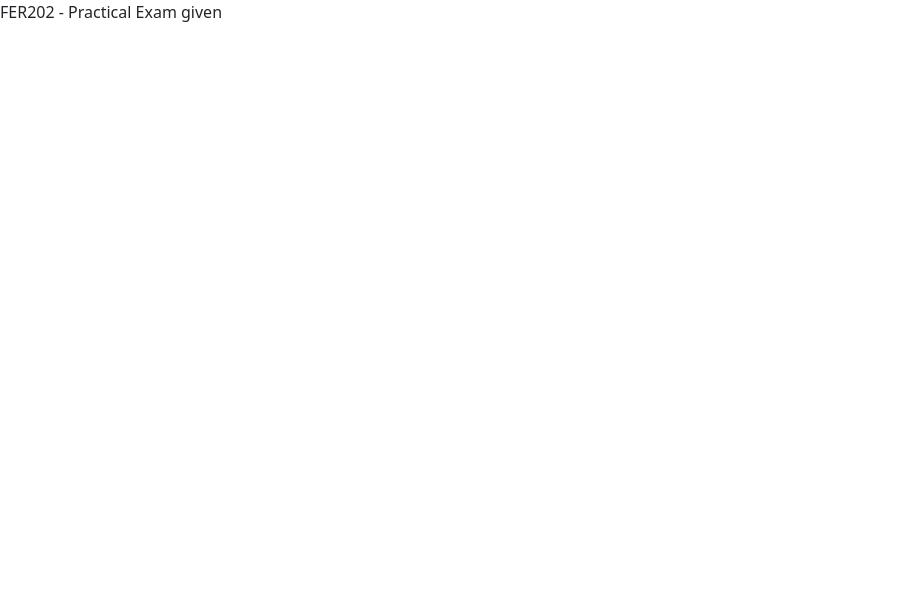
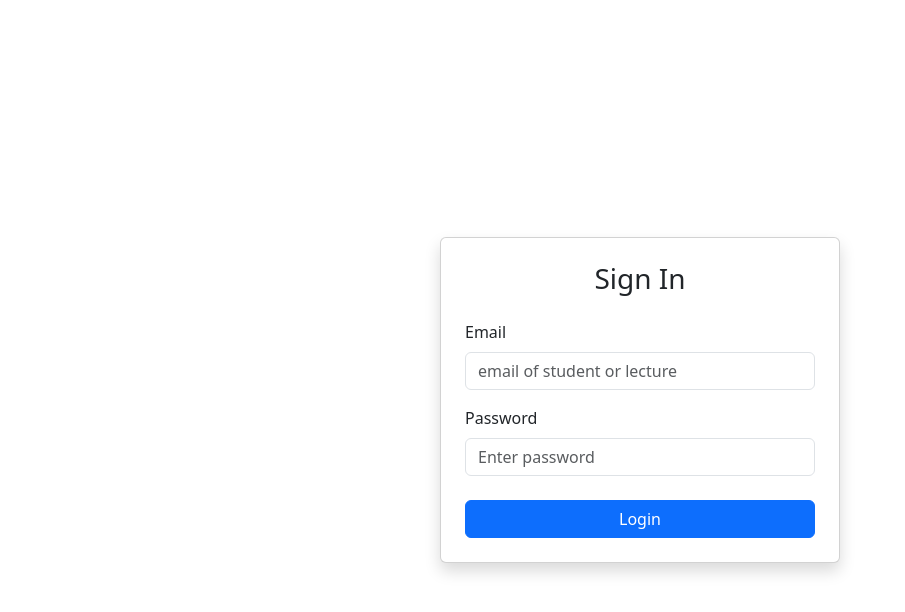
Before and after one commit to cuonghoang1103/Lab6_HE176322, a React (Create React App) app: page /login in a window 1280 px wide. Shown: the top 612 px of the page, without its empty margins (0-905 px from the left). Built offline with nearby package versions, Linux system fonts and the light colour scheme.

Commit message:
Task 1: trang đăng nhập và điều hướng /login

```diff
--- a/src/App.js
+++ b/src/App.js
@@ -1,7 +1,25 @@
+import { BrowserRouter, Routes, Route, Navigate } from 'react-router-dom';
+import PrivateRoute from './components/PrivateRoute';
+import LoginPage from './pages/LoginPage';
+import SyllabusPage from './pages/SyllabusPage';
+
 function App() {
-    return (
-        <div>FER202 - Practical Exam given</div>
-    )
+  return (
+    <BrowserRouter>
+      <Routes>
+        <Route path="/login" element={<LoginPage />} />
+
+        {/* các trang cần đăng nhập */}
+        <Route element={<PrivateRoute />}>
+          <Route path="/syllabus" element={<SyllabusPage />} />
+        </Route>
+
+        {/* "/" và mọi đường dẫn sai đều về /login */}
+        <Route path="/" element={<Navigate to="/login" replace />} />
+        <Route path="*" element={<Navigate to="/login" replace />} />
+      </Routes>
+    </BrowserRouter>
+  );
 }
 
 export default App;
--- /dev/null
+++ b/src/components/PrivateRoute.js
@@ -0,0 +1,10 @@
+import { Navigate, Outlet } from 'react-router-dom';
+
+// chưa đăng nhập thì không cho vào, đẩy về /login
+function PrivateRoute() {
+  const user = JSON.parse(localStorage.getItem('user'));
+
+  return user ? <Outlet /> : <Navigate to="/login" replace />;
+}
+
+export default PrivateRoute;
--- /dev/null
+++ b/src/pages/LoginPage.js
@@ -0,0 +1,108 @@
+import { useState } from 'react';
+import { useNavigate } from 'react-router-dom';
+import { Container, Card, Form, Button, Alert, Spinner } from 'react-bootstrap';
+import api from '../services/api';
+
+const ROLES = ['Student', 'Lecturer'];
+
+function LoginPage() {
+  const [email, setEmail] = useState('');
+  const [password, setPassword] = useState('');
+  const [errors, setErrors] = useState({});
+  const [message, setMessage] = useState('');
+  const [loading, setLoading] = useState(false);
+  const navigate = useNavigate();
+
+  const validate = () => {
+    const newErrors = {};
+    if (!email.trim()) newErrors.email = 'Vui lòng nhập email';
+    if (!password) newErrors.password = 'Vui lòng nhập mật khẩu';
+    return newErrors;
+  };
+
+  const handleSubmit = async (e) => {
+    e.preventDefault();
+    setMessage('');
+
+    const newErrors = validate();
+    setErrors(newErrors);
+    if (Object.keys(newErrors).length > 0) return;
+
+    setLoading(true);
+    try {
+      // lấy bảng accounts rồi tìm tài khoản khớp email + password
+      const res = await api.get('/accounts');
+      const account = res.data.find(
+        (acc) => acc.email === email.trim() && acc.password === password
+      );
+
+      if (!account) {
+        setMessage('Email hoặc mật khẩu không đúng');
+      } else if (account.status === 'Inactive') {
+        setMessage('Tài khoản đã bị khóa');
+      } else if (!ROLES.includes(account.role)) {
+        setMessage('Bạn không có quyền truy cập');
+      } else {
+        // không lưu password vào localStorage
+        const user = {
+          id: account.id,
+          email: account.email,
+          fullName: account.fullName,
+          role: account.role,
+        };
+        localStorage.setItem('user', JSON.stringify(user));
+        navigate('/syllabus');
+        return;
+      }
+    } catch (err) {
+      setMessage('Không kết nối được server (json-server cổng 9000)');
+    }
+    setLoading(false);
+  };
+
+  return (
+    <Container className="d-flex justify-content-center align-items-center vh-100">
+      <Card className="w-100 shadow" style={{ maxWidth: '400px' }}>
+        <Card.Body className="p-4">
+          <Card.Title as="h3" className="text-center mb-4">
+            Sign In
+          </Card.Title>
+
+          {message && <Alert variant="danger">{message}</Alert>}
+
+          <Form onSubmit={handleSubmit} noValidate>
+            <Form.Group className="mb-3" controlId="email">
+              <Form.Label>Email</Form.Label>
+              <Form.Control
+                type="email"
+                placeholder="email of student or lecture"
+                value={email}
+                onChange={(e) => setEmail(e.target.value)}
+                isInvalid={!!errors.email}
+              />
+              <Form.Control.Feedback type="invalid">{errors.email}</Form.Control.Feedback>
+            </Form.Group>
+
+            <Form.Group className="mb-4" controlId="password">
+              <Form.Label>Password</Form.Label>
+              <Form.Control
+                type="password"
+                placeholder="Enter password"
+                value={password}
+                onChange={(e) => setPassword(e.target.value)}
+                isInvalid={!!errors.password}
+              />
+              <Form.Control.Feedback type="invalid">{errors.password}</Form.Control.Feedback>
+            </Form.Group>
+
+            <Button type="submit" variant="primary" className="w-100" disabled={loading}>
+              {loading ? <Spinner animation="border" size="sm" /> : 'Login'}
+            </Button>
+          </Form>
+        </Card.Body>
+      </Card>
+    </Container>
+  );
+}
+
+export default LoginPage;
--- /dev/null
+++ b/src/pages/SyllabusPage.js
@@ -0,0 +1,11 @@
+import { Container } from 'react-bootstrap';
+
+function SyllabusPage() {
+  return (
+    <Container className="py-4">
+      <h3>Syllabus Management</h3>
+    </Container>
+  );
+}
+
+export default SyllabusPage;
--- /dev/null
+++ b/src/services/api.js
@@ -0,0 +1,8 @@
+import axios from 'axios';
+
+// mock API: json-server --watch database.json --port 9000
+const api = axios.create({
+  baseURL: 'http://localhost:9000',
+});
+
+export default api;
```
Also changed, not shown: database.json (added, +107 -0 lines).
